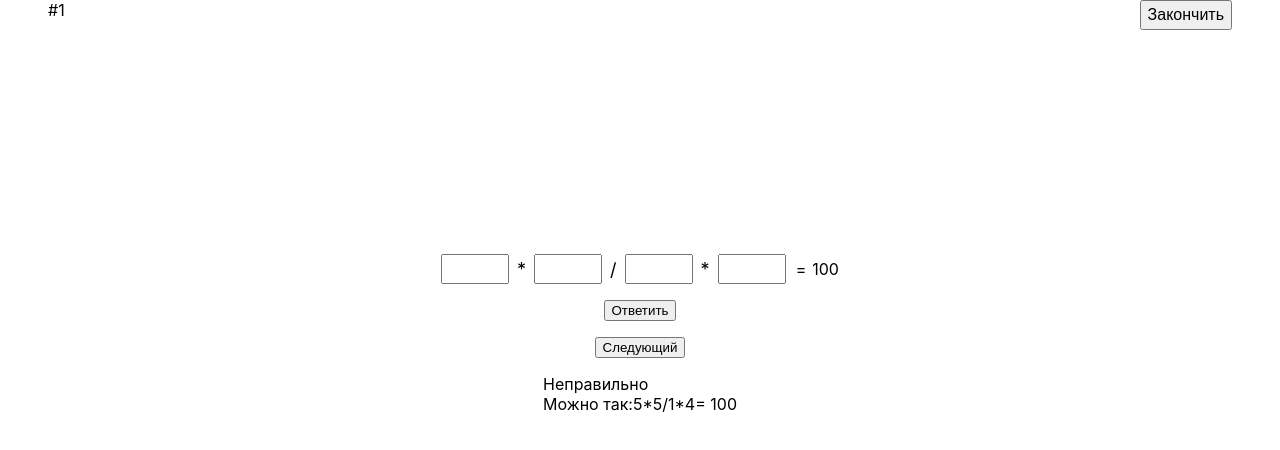
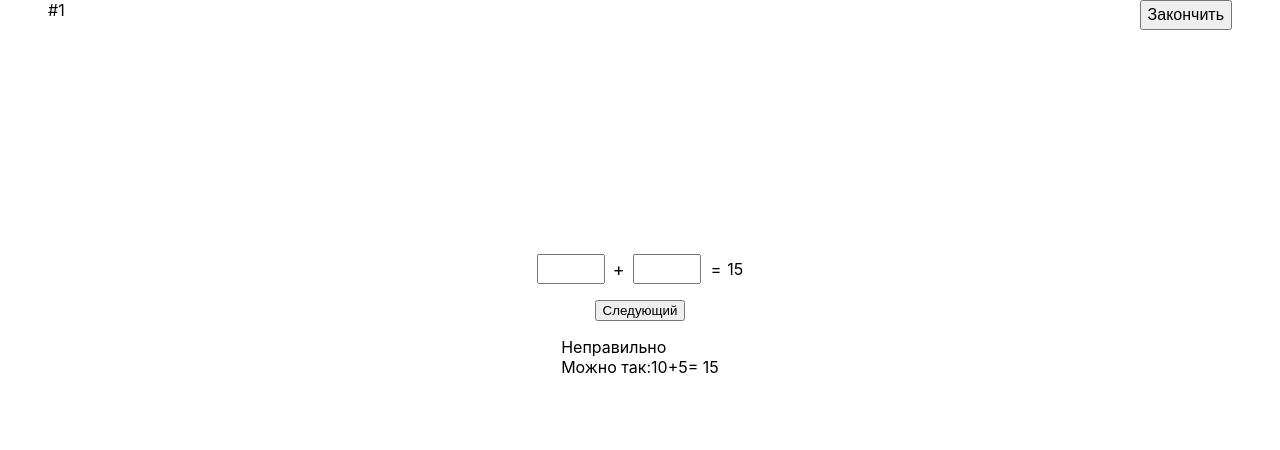
Before and after one commit to sovakrya/quiz, a React (Create React App) app: page /game in a window 1280 px wide. Both pictures are taken after a click on the button "Ответить". Shown: the top 450 px of the page. Built offline with nearby package versions, Linux system fonts and the light colour scheme.

Commit message:
added localStorage in game

```diff
--- a/src/components/TheGame.tsx
+++ b/src/components/TheGame.tsx
@@ -2,12 +2,14 @@ import { useRef, useState } from "react";
 import "../styles/TheGame.css";
 import { useNavigate } from "react-router-dom";
 
+let example = window.game.createExample();
+let result = window.game.countExample(example);
 export default function TheGame() {
-  let example = window.game.createExample();
-  let result = window.game.countExample(example);
   const [exampleDone, setExampleDone] = useState(false);
   const [exampleCorrect, setExampleCorrect] = useState(false);
-  const [countTask, setCountTask] = useState(1);
+  const [countTask, setCountTask] = useState(
+    Number(window.game.gameStorage.getItem("currentTask"))
+  );
   const exampleElements = useRef<HTMLDivElement | null>(null);
 
   const navigate = useNavigate();
@@ -19,12 +21,10 @@ export default function TheGame() {
   function checkResult() {
     const userExample: Array<number | string> = [];
     const elements = exampleElements.current?.children;
-    if (!elements) {
-      return;
-    }
-    const example: Element[] = Array.from(elements);
 
-    example.map((elem, idx) => {
+    const currentExample: Element[] = Array.from(elements!);
+
+    currentExample.forEach((elem, idx) => {
       if (elem instanceof HTMLInputElement) {
         if (isNaN(Number(elem.value))) {
           alert(
@@ -32,9 +32,9 @@ export default function TheGame() {
               idx + 1
             }! You can only enter numbers`
           );
+        } else {
+          userExample.push(Number(elem.value));
         }
-
-        userExample.push(Number(elem.value));
       }
 
       if (elem instanceof HTMLSpanElement) {
@@ -51,7 +51,7 @@ export default function TheGame() {
       setExampleCorrect(false);
     }
 
-    example.map((val) => {
+    currentExample.forEach((val) => {
       if (val instanceof HTMLInputElement) {
         val.value = "";
       }
@@ -63,7 +63,8 @@ export default function TheGame() {
     result = window.game.countExample(example);
 
     setExampleDone(false);
-    setCountTask(countTask + 1);
+    window.game.gameStorage.setItem("currentTask", `${countTask + 1}`);
+    setCountTask((countTask) => countTask + 1);
   }
 
   return (
@@ -95,17 +96,15 @@ export default function TheGame() {
             <span>{result}</span>
           </div>
         </div>
-
-        <button onClick={checkResult}>Ответить</button>
-        {exampleDone ? (
+        {!exampleDone ? (
+          <button onClick={checkResult}>Ответить</button>
+        ) : (
           <button onClick={createNewTask}>Следующий</button>
-        ) : (
-          <></>
         )}
         {exampleDone ? (
           <div>
             {exampleCorrect ? <span>Правильно</span> : <span>Неправильно</span>}
-            <div>
+            <div className="example-">
               <span>{"Можно так:"}</span>
               <span>{example}</span>
               <span>{`= ${result}`}</span>
--- a/src/game.ts
+++ b/src/game.ts
@@ -1,49 +1,41 @@
 export class Game {
-  operators: string[] = ["+", "-", "*", "/", "**"];
-  difficulty = 4;
+  gameStorage = window.localStorage;
+  operators: string[];
+  difficulty;
+  currentTask;
+  date;
+
+  constructor() {
+    const storageOperators = this.gameStorage.getItem("operators");
+    const storageDifficulty = this.gameStorage.getItem("difficulty");
+    const storageCurrentTask = this.gameStorage.getItem("currentTask");
+    const storageDate = this.gameStorage.getItem("currentDate");
+    if (storageOperators) {
+      this.operators = JSON.parse(storageOperators);
+    } else {
+      this.operators = ["+", "-"];
+    }
+
+    if (storageDifficulty) {
+      this.difficulty = JSON.parse(storageDifficulty);
+    } else {
+      this.difficulty = 2;
+    }
+
+    if (storageCurrentTask) {
+      this.currentTask = JSON.parse(storageCurrentTask);
+    } else {
+      this.currentTask = 0;
+    }
+
+    if (storageDate) {
+      this.date = JSON.parse(storageDate);
+    } else {
+      this.date = null;
+    }
+  }
 
   countExample(example: Array<"+" | "-" | "*" | "/" | "**" | number>) {
-    // let res = 0;
-    // const signs: Sign[] = [];
-
-    // for (let i = 0; i < example.length; i++) {
-    //   if (i % 2 !== 0) {
-    //     let priority = 0;
-    //     if (example[i] === "*" || example[i] === "/") {
-    //       priority = 1;
-    //     } else if (example[i] === "^^") {
-    //       priority = 2;
-    //     }
-
-    //     signs.push({
-    //       operator: example[i] as keyof typeof this.operatorsActions,
-    //       leftNumber: example[i - 1] as number,
-    //       rightNumber: example[i + 1] as number,
-    //       priority,
-    //     });
-    //   }
-    // }
-
-    // const sortSigns = signs.sort((a, b) => b.priority - a.priority);
-    // for(let sign of sortSigns){
-    //   const leftNumber = sign.leftNumber
-    //   const rightNumber = sign.rightNumber
-    //   const operator = sign.operator
-    //   console.log(leftNumber)
-    //   console.log(operator)
-    //   console.log(rightNumber)
-    //   if(sortSigns.findIndex((a) => a === sign) === 0){
-    //     res = this.operatorsActions[operator](leftNumber, rightNumber)
-    //     continue
-    //   }
-    //   console.log(res)
-
-    //   res = this.operatorsActions[operator](res, rightNumber)
-
-    // }
-
-    // return { example: example, result: res };
-
     const res = Number(eval(example.join("")));
     return res;
   }
@@ -74,12 +66,16 @@ export class Game {
       }
     }
 
+    this.gameStorage.setItem("currentTask", JSON.stringify(this.currentTask + 1));
+    this.currentTask += 1;
+
     return example;
   }
 
   addOperator(operator: "+" | "-" | "*" | "/" | "**") {
     this.operators.push(operator);
-    console.log(`added operator: ${operator}`);
+    this.gameStorage.setItem("operators", operator);
+    alert(`added operator: ${operator}`);
   }
 
   setDifficulty(complexity: number) {
@@ -91,6 +87,11 @@ export class Game {
       return;
     }
     this.difficulty = complexity;
+    this.gameStorage.setItem("difficulty", JSON.stringify(this.difficulty));
+  }
+
+  saveDate() {
+    this.gameStorage.setItem("currentDate", JSON.stringify(new Date()));
   }
 }
 
--- a/src/index.tsx
+++ b/src/index.tsx
@@ -10,9 +10,7 @@ const root = ReactDOM.createRoot(
 );
 root.render(
   <BrowserRouter>
-    <React.StrictMode>
-      <App />
-    </React.StrictMode>
+    <App />
   </BrowserRouter>
 );
 
```
